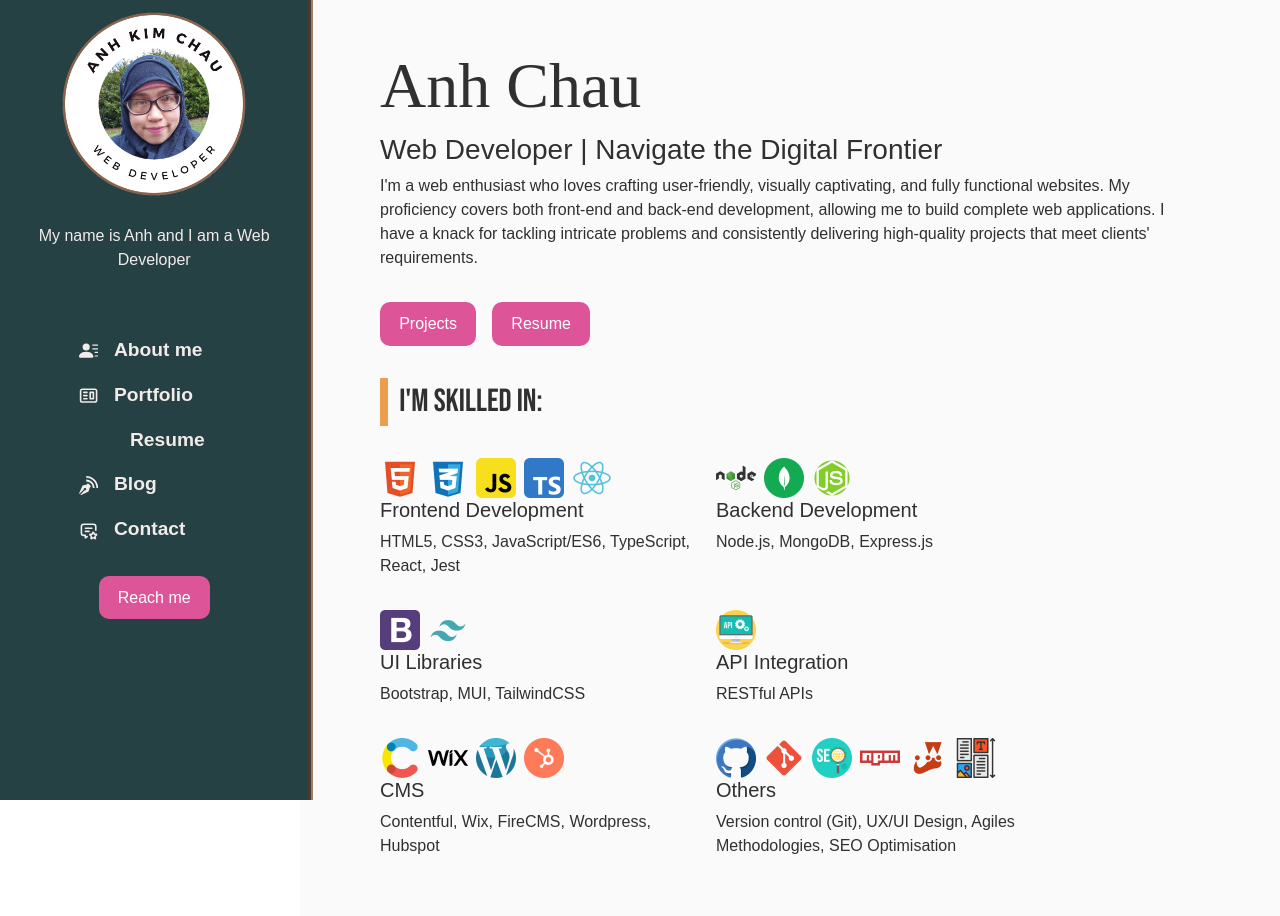
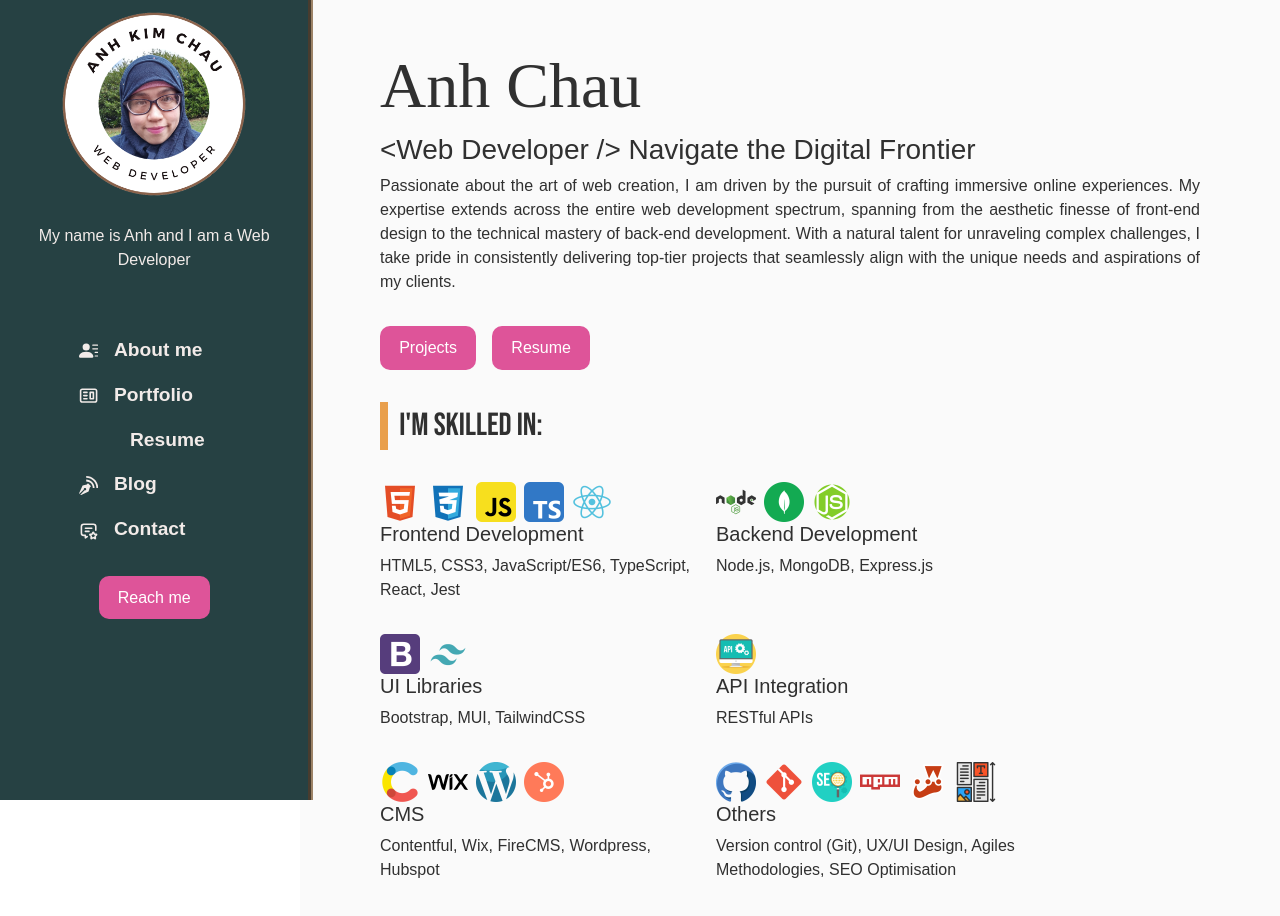
Before and after one commit to anh-8922/Anh-Dev, a React (Create React App) app: page / in a window 1280 px wide. Shown: the top 916 px of the page. Built offline with nearby package versions, Linux system fonts and the light colour scheme; some icons are missing; a web font is replaced by a local one.

Commit message:
Add my resume

```diff
--- a/src/Pages/HomePage.js
+++ b/src/Pages/HomePage.js
@@ -11,15 +11,19 @@ export default function HomePage() {
     return(
         <MainLayout>
             <h1 style={{fontFamily:'La Belle Aurore', fontSize:'4rem'}}>Anh Chau</h1>
-            <h3>Web Developer | Navigate the Digital Frontier</h3>
-            <p>I'm a web enthusiast who loves crafting user-friendly, visually captivating, and fully functional websites.
-            My proficiency covers both front-end and back-end development, allowing me to build complete web applications.
-            I have a knack for tackling intricate problems and consistently delivering high-quality projects that meet
-            clients' requirements.
+            <h3>&lt;Web Developer /&gt; Navigate the Digital Frontier</h3>
+            <p style={{textAlign:'justify'}}>Passionate about the art of web creation, I am driven by the pursuit of crafting immersive
+                online experiences. My expertise extends across the entire web development spectrum,
+                spanning from the aesthetic finesse of front-end design to the technical mastery of back-end
+                development. With a natural talent for unraveling complex challenges, I take pride in
+                consistently delivering top-tier projects that seamlessly align with the unique needs and
+                aspirations of my clients.
             </p>
             <div style={{display:'flex', flexDirection:'row', margin: '2rem 0', gap:'1rem'}}>
                 <button className="profile-button" onClick={toMyProject}>Projects</button>
-                <button className="profile-button">Resume</button>
+                <a target='_blank' href="https://drive.google.com/file/d/1Q4Nb8rUf2y_7hzK5ghxKFW0e76JFTccm/view?usp=sharing">
+                    <button className="profile-button" >Resume</button>
+                </a>
             </div>
             <div className="session-title">I'm skilled in:</div>
             <SkillSets/>
```
